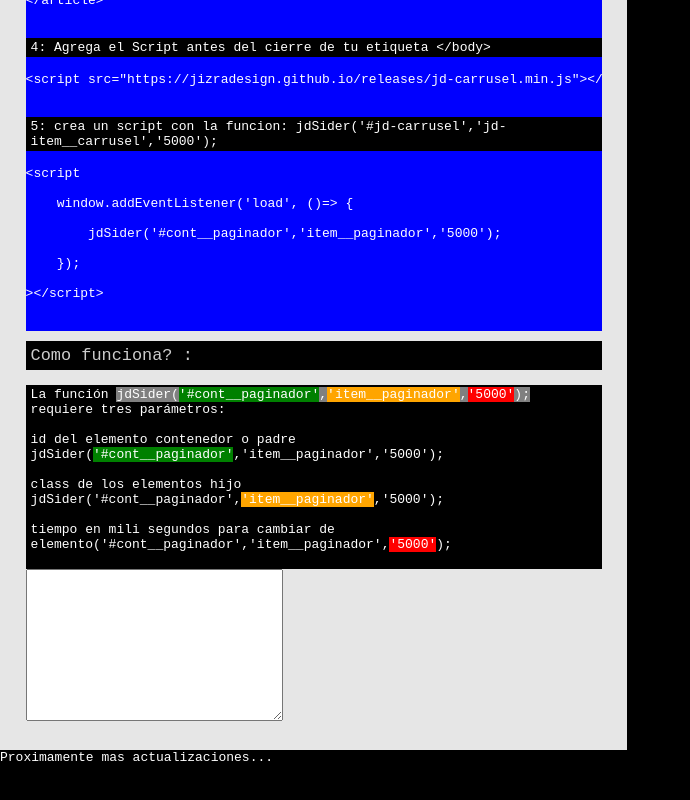
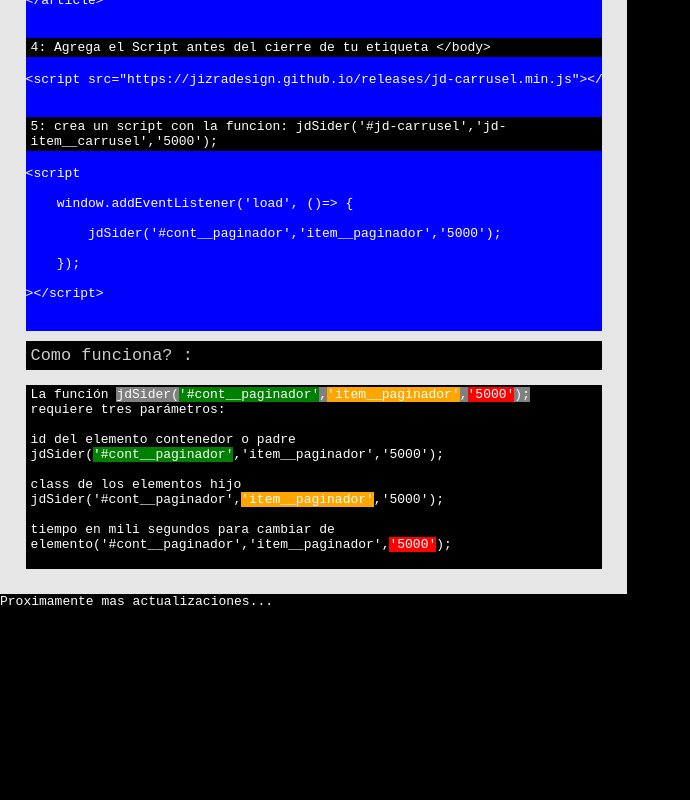
Before and after one commit to JizraDesign/carrusel, a plain HTML site: page docs/index.html in a window 1280 px wide. Shown: the part 1567-2367 px from the top of the page, without its empty margins (0-690 px from the left). After the commit the page ends 2311 px from the top, so only its background shows below. Drawn offline with Linux system fonts and the light colour scheme; files whose address does not match are found by name.

Commit message:
first commit

```diff
--- a/docs/index.html
+++ b/docs/index.html
@@ -147,7 +147,6 @@
                         tiempo en mili segundos para cambiar de elemento('#cont__paginador','item__paginador',<span style="background:red;">'5000'</span>); <br><br>
                     </div>
                 </article>
-                <textarea name="" id="" cols="30" rows="10"></textarea>
     </section>
     <footer>
         <p>Proximamente mas actualizaciones...</p>
```
